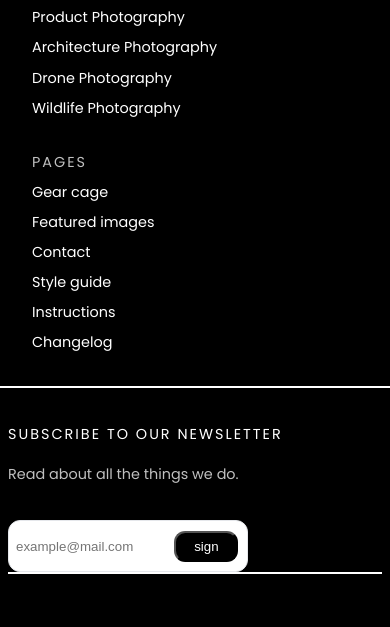
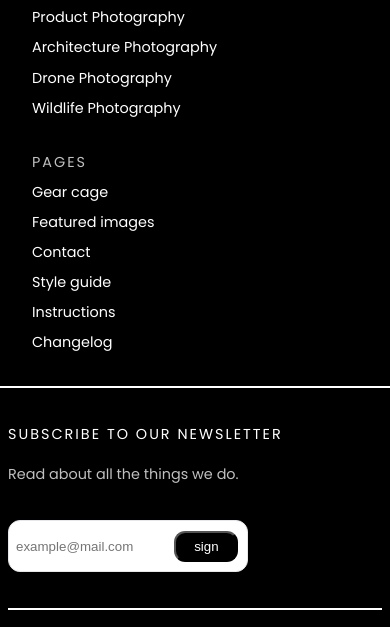
Before and after one commit to ulyana-meshkova/Aperture, a plain HTML site: page index.html in a window 390 px wide. Shown: the part 5979-6606 px from the top of the page. Drawn offline with nearby package versions, Linux system fonts and the light colour scheme.

Commit message:
fix: footer update

```diff
--- a/css/media.css
+++ b/css/media.css
@@ -74,6 +74,7 @@
     }
     .footer__newsletter{
         flex-wrap: wrap;
+        padding-bottom: 2.25rem;
     }
     .footer__copy{
         flex-wrap: wrap;
```
